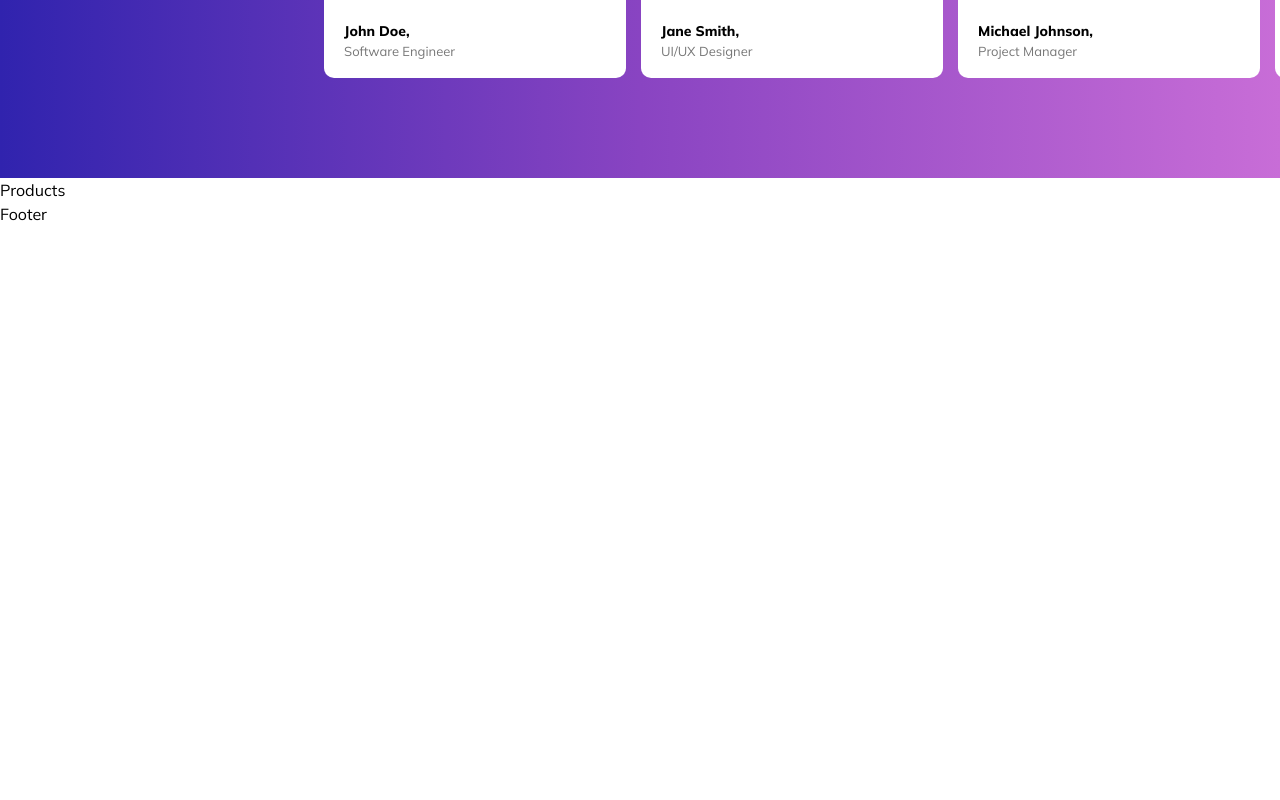
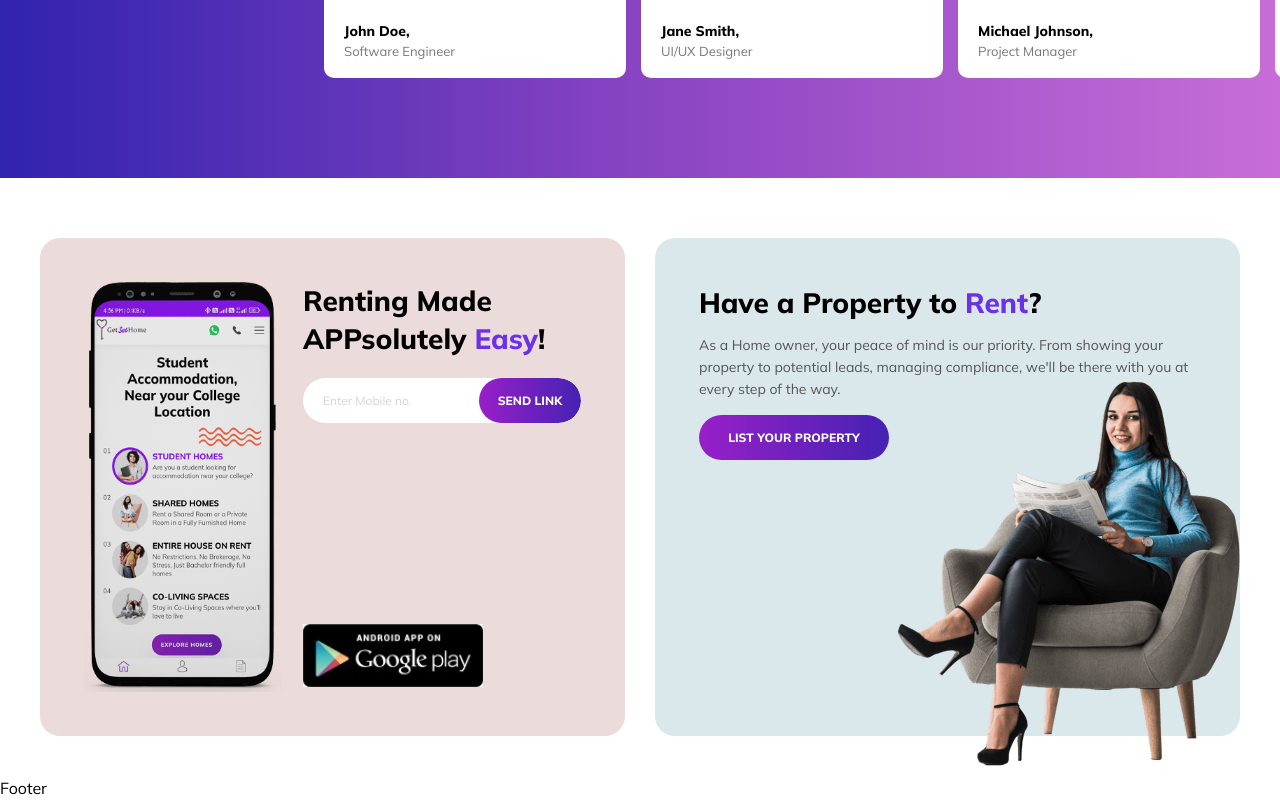
Before and after one commit to Sanket0798/getsethome-test, a Next.js app: page / in a window 1280 px wide. Shown: the part 4754-5554 px from the top of the page. Before the commit the page ends 4980 px from the top, so only its background shows below. Built offline with nearby package versions, Linux system fonts and the light colour scheme.

Commit message:
Products Section in HomePage has been developed.

```diff
--- a/app/component/Home/Products.jsx
+++ b/app/component/Home/Products.jsx
@@ -1,7 +1,91 @@
-import React from "react";
+"use client";
+import React, { useState } from "react";
+import Image from "next/image";
 
 const Products = () => {
-  return <div>Products</div>;
+  const [phone, setPhone] = useState("");
+
+  const handleSubmit = (e) => {
+    e.preventDefault();
+    console.log("Submitted email:", phone);
+  };
+
+  return (
+    <section className="w-1200 mx-auto h-[598px] py-[60px]">
+      <div className="flex flex-row w-full justify-between">
+        <div className="w-[585px] h-[498px] bg-[#ECDBDB] rounded-[20px] p-[44px] flex justify-between">
+          <Image
+            width={198}
+            height={408}
+            src="/assets/HomePage/Products/mobile.png"
+            alt="product1"
+          />
+          <div className="flex flex-col justify-between">
+            <div className="flex flex-col">
+              <h2 className="text-[28px] text-black font-extrabold leading-[38px] w-[278px]">
+                Renting Made APPsolutely{" "}
+                <span className="text-[#6B31E7]">Easy</span>!
+              </h2>
+              <form
+                onSubmit={handleSubmit}
+                className="w-[278px] h-[45px] mt-[20px]"
+              >
+                <div className="flex items-center bg-white rounded-full overflow-hidden h-[45px]">
+                  <input
+                    type="number"
+                    placeholder="Enter Mobile no."
+                    value={phone}
+                    onChange={(e) => setPhone(e.target.value)}
+                    className="flex-grow bg-transparent py-[15px] px-[20px] font-medium text-[12px] text-white placeholder-gray-300 focus:outline-none"
+                    required
+                  />
+                  <button className="flex items-center justify-center uppercase text-white bg-gradient-to-r from-[#981fc9] to-[#4522b3] w-[113px] h-[45px] rounded-full text-[12px] font-extrabold hover:shadow-[0_18px_40px_-12px_rgba(107,49,231,.35)] ">
+                    Send Link
+                  </button>
+                </div>
+              </form>
+            </div>
+
+            <Image
+              width={180}
+              height={74}
+              src="/assets/HomePage/Products/googlePlay.jpg"
+              alt="googlePlay"
+              className="mb-[5px]"
+            />
+          </div>
+        </div>
+
+        <div className="w-[585px] h-[498px] bg-[#DAE8EC] rounded-[20px] p-[44px]">
+          <div className="relative z-10">
+            <h1 className="text-[28px] text-black font-extrabold">
+              Have a Property to <span className="text-[#6B31E7]">Rent</span>?
+            </h1>
+            <p className="text-[14px] mt-[10px] mb-[15px] leading-[22px] text-[#555]">
+              As a Home owner, your peace of mind is our priority. From showing
+              your property to potential leads, managing compliance, we&apos;ll
+              be there with you at every step of the way.
+            </p>
+            <button className="flex items-center justify-center uppercase text-white bg-gradient-to-r from-[#981fc9] to-[#4522b3] w-[190px] h-[45px] rounded-full text-[12px] font-extrabold hover:shadow-[0_18px_40px_-12px_rgba(107,49,231,.35)]">
+              List Your Property
+            </button>
+          </div>
+
+          <div className="md:w-1/3 mt-8 md:mt-0 relative">
+            <div className="absolute right-[-227%] -top-[80px] w-[585px] h-[387px]">
+              <Image
+                src="/assets/HomePage/Products/owner.png"
+                alt="Person sitting in a chair reading"
+                width={585}
+                height={387}
+                className="object-cover"
+              />
+            </div>
+          </div>
+        </div>
+      </div>
+    </section>
+  );
 };
 
 export default Products;
```
Also changed, not shown: public/assets/HomePage/Products/googlePlay.jpg (added), public/assets/HomePage/Products/mobile.png (renamed from public/assets/HomePage/Products/mobile_v1.png).
